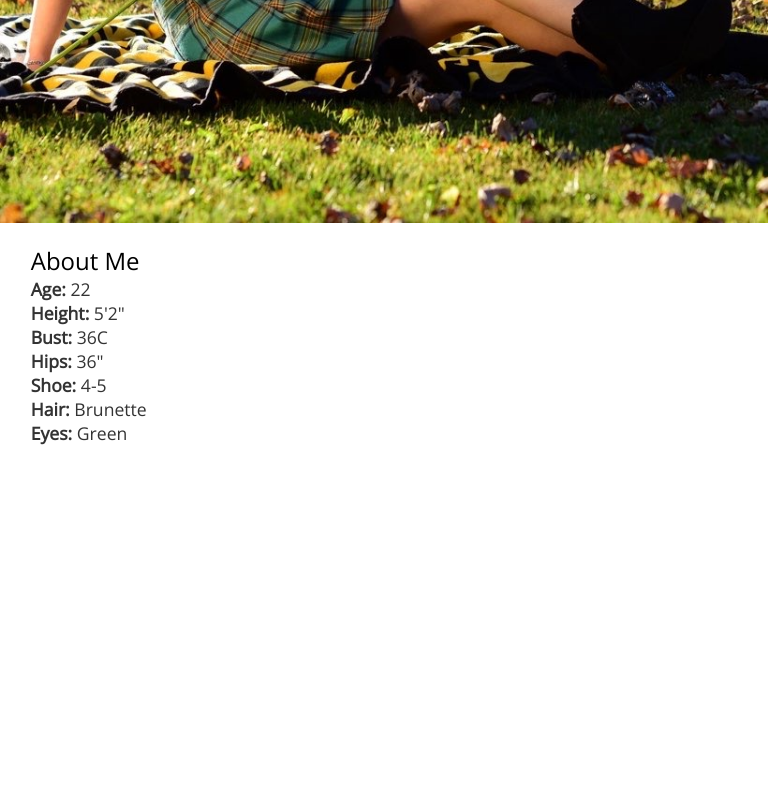
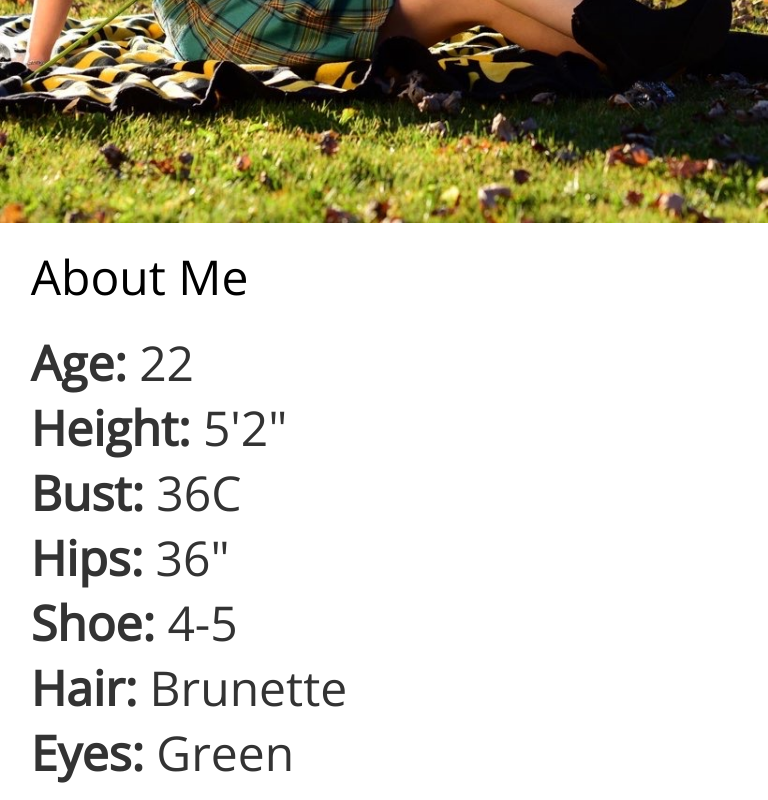
Before and after one commit to Jeff-Clark-Topeka/Dezmarie-Bryner, a plain HTML site: page about.html in a window 768 px wide. Shown: the part 851-1651 px from the top of the page. Before the commit the page ends 1311 px from the top, so only its background shows below. Drawn offline with nearby package versions, Linux system fonts and the light colour scheme.

Commit message:
changed font size of text on about and contact

```diff
--- a/styles.css
+++ b/styles.css
@@ -215,6 +215,14 @@ a {
         color: #333333;
         font-size: 2rem;
     }
+
+    .aboutCont h2 {
+        margin-bottom: 3%;
+    }
+
+    .aboutCont h2, .aboutCont li, .contactCont h2, .contactCont h3 {
+        font-size: 3rem;
+    }
 }
 
 @media only screen and (min-width: 1025px) {
```
